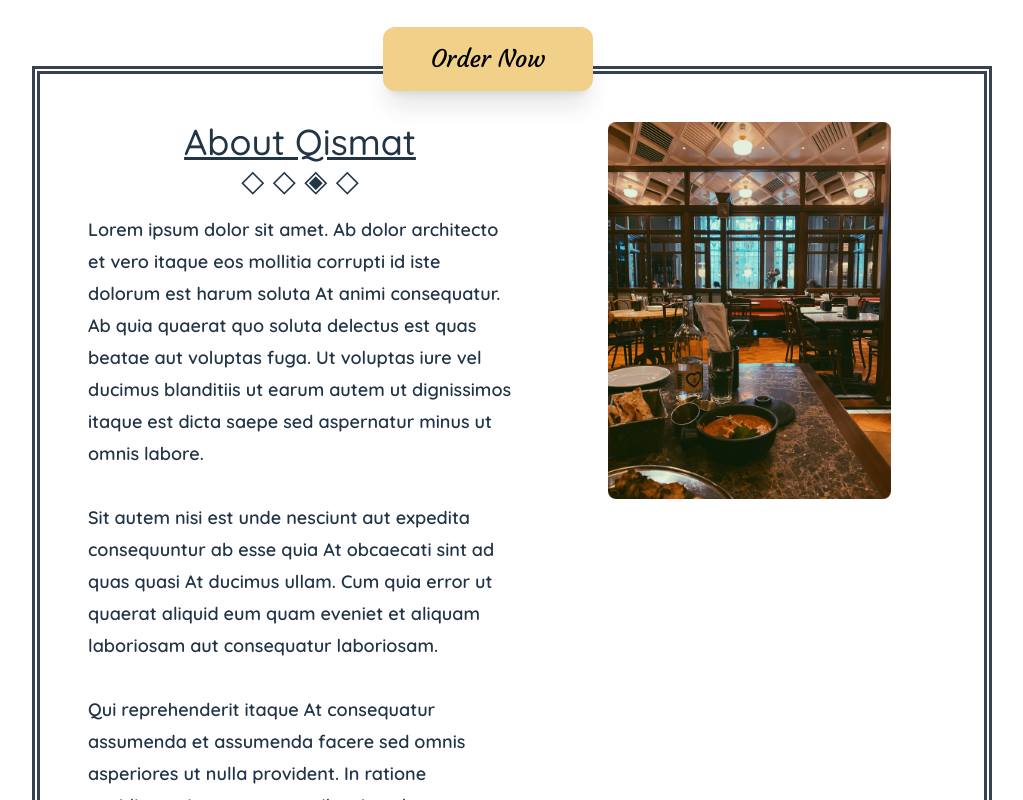
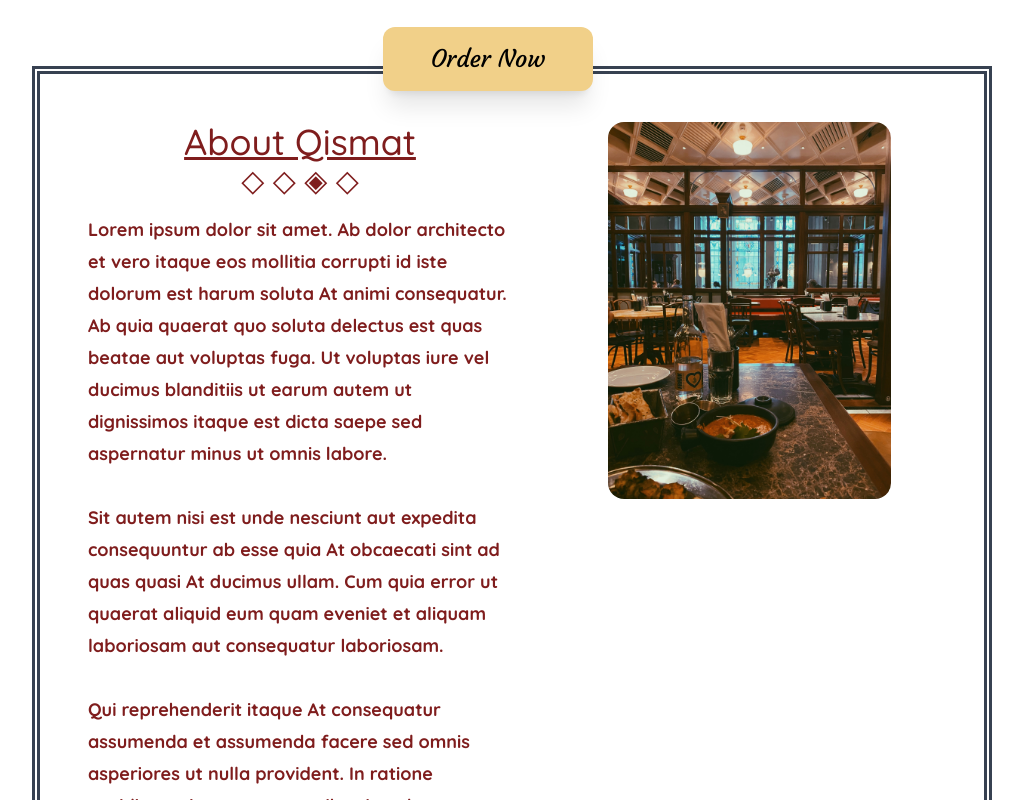
Before and after one commit to kamrantahir2/restaurantWebsite, a React (Vite) app: page / in a window 1280 px wide. Shown: the part 820-1620 px from the top of the page, without its empty margins (128-1151 px from the left). Built offline with nearby package versions, Linux system fonts and the light colour scheme.

Commit message:
Change font color of About Qismat component

```diff
--- a/src/Homepage/AboutQismat.jsx
+++ b/src/Homepage/AboutQismat.jsx
@@ -3,14 +3,14 @@ const AboutQismat = () => {
     <div className="my-20 flex mx-4 lg:mx-40 p-12 border-gray-700 border-double border-8 ">
       <div className="grid lg:grid-cols-2">
         <div className="order-last lg:order-first">
-          <h2 className="text-4xl text-center font-quicksand font-medium underline">
+          <h2 className="text-4xl text-center font-quicksand font-medium underline text-red-900">
             About Qismat <br />
           </h2>
           <div>
-            <h2 className="text-3xl mb-4 text-center">
+            <h2 className="text-3xl mb-4 text-center text-red-900">
               &#9671; &#9671; &#9672; &#9671;{" "}
             </h2>
-            <h2 className="text-lg font-quicksand font-semibold leading-8">
+            <h2 className="text-lg font-quicksand font-bold leading-8 text-red-900">
               Lorem ipsum dolor sit amet. Ab dolor architecto et vero itaque eos
               mollitia corrupti id iste dolorum est harum soluta At animi
               consequatur. Ab quia quaerat quo soluta delectus est quas beatae
@@ -31,7 +31,7 @@ const AboutQismat = () => {
         </div>
         <img
           src="./diningArea.jpg"
-          className="lg:w-8/12 md:w-7/12 mx-auto lg:ml-24 mb-4 lg:mb-0 rounded-lg"
+          className="lg:w-8/12 md:w-7/12 mx-auto lg:ml-24 mb-4 lg:mb-0 rounded-2xl"
           alt=""
         />
       </div>
```
